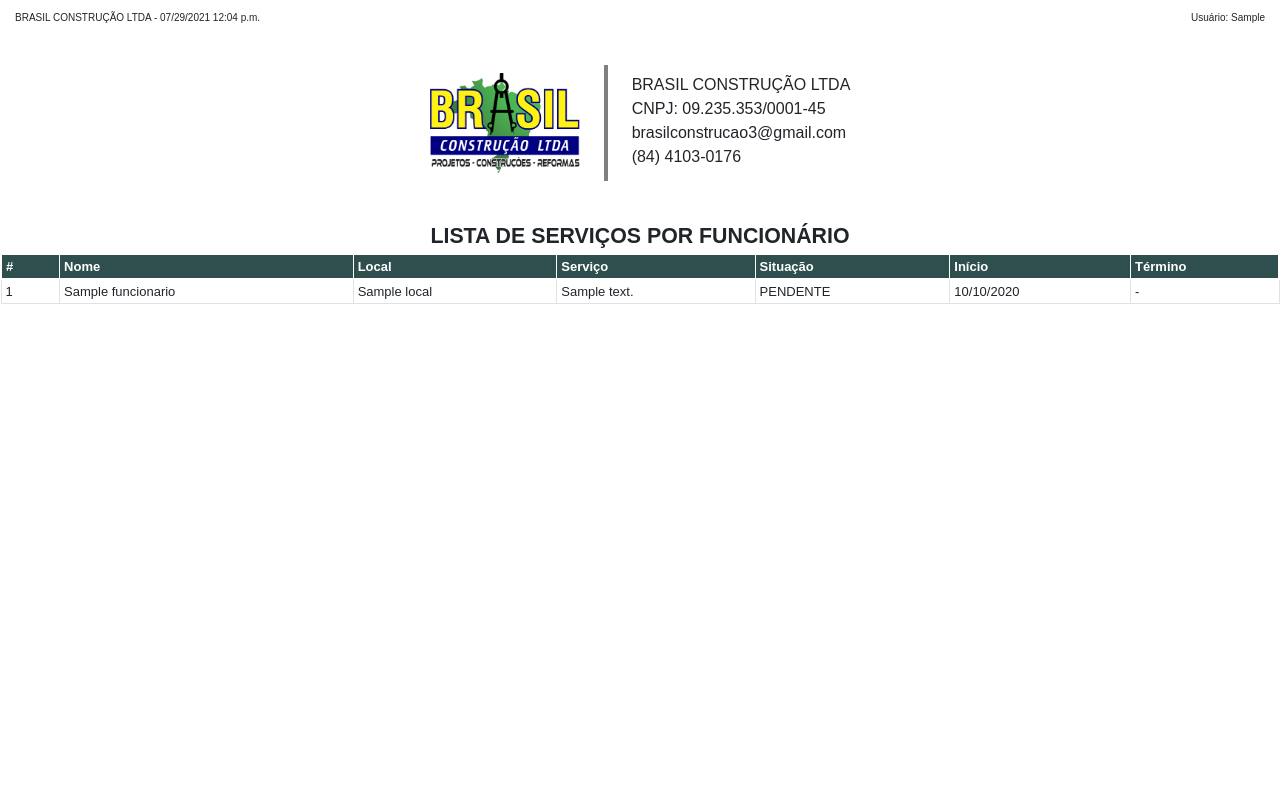
After one commit to endjack/simoERP, a Django app: template simo/templates/servicos/imprimir-lista-servicos-funcionario.html in a window 1280 px wide. The commit adds this page. Run offline with Django 3.2, Linux system fonts and the light colour scheme; the template is opened without the code that fills it: most values are stand-ins (such as "Sample title", 1, 10 or a date in 2020); some libraries are stand-ins or nearby versions.

Commit message:
add impressao List Serviços por Funcionarios

```diff
--- /dev/null
+++ b/simo/templates/servicos/imprimir-lista-servicos-funcionario.html
@@ -0,0 +1,99 @@
+{% load static %}
+<html lang="pt-br">
+
+<head>
+    <meta charset="utf-8" />
+    <link href="{% static 'css/bootstrap.min.css' %}" rel="stylesheet">
+    <link href="{% static 'css/styles.css' %}" rel="stylesheet">
+    <title>O.S. Funcionário</title>
+    <style>
+        @page {
+            size: landscape;
+            margin:1cm;
+        }
+
+
+        @media print {
+            html, body {
+                height: 99%;
+            }
+        }
+        *{ color-adjust: exact;
+            -webkit-print-color-adjust: exact;
+            print-color-adjust: exact;
+        }
+    </style>
+</head>
+
+<body style="font-family: sans-serif;">
+
+<div class="d-flex flex-row bd-highlight mb-3" style="margin: 10px 15px;font-size:10px;">
+  <div class="col-6 d-flex justify-content-start">BRASIL CONSTRUÇÃO LTDA - {% now "SHORT_DATETIME_FORMAT" %}</div>
+  <div class="col-6 d-flex justify-content-end">Usuário: {{usuario_atual}}</div>
+</div>
+
+<div class="row" style="margin-top:40px">
+    <div class="d-flex justify-content-center">
+        <div class="p-2 bd-highlight">
+            <img src="{% static 'imagens/logo1.png' %}" alt="" height="100" width="150">
+        </div>
+        <div class="p-2 bd-highlight" style="border-right: 4px solid gray;"></div>&emsp;
+        <div class="p-2 bd-highlight">
+            BRASIL CONSTRUÇÃO LTDA <br>
+            CNPJ: 09.235.353/0001-45 <br>
+            brasilconstrucao3@gmail.com <br>
+            (84) 4103-0176
+        </div>
+    </div>
+</div>
+
+    <div style="text-align:center; margin-top:40px;font-size:16pt;font-weight:bold;">LISTA DE SERVIÇOS POR FUNCIONÁRIO</div>
+    {% comment %} NA IMPRESSÃO O background-gradient NÃO FUNCIONA {% endcomment %}
+    <table class="table table-sm table-bordered dt-responsive tabela-listar" style="font-size:13px">
+            <thead style="border:solid 2px; border-color:white; background-color: DarkSlateGray; color:white;">
+                <tr>
+                    <th scope="col">#</th>
+                    <th scope="col">Nome</th>
+                    <th scope="col">Local</th>
+                    <th scope="col">Serviço</th>
+                    <th scope="col">Situação</th>
+                    <th scope="col">Início</th>
+                    <th scope="col">Término</th>
+                </tr>
+            </thead>
+            <tbody>
+                {% for funcionario in filter.qs %}
+                <tr>
+                    <td>
+                    <div style="width:15px;">{{forloop.counter}}</div>
+                    </td>
+                    <td>{{funcionario.funcionario.nome}}</td>
+                    <td>{{funcionario.servico.ordem.local}}</td>
+                    <td>{{funcionario.servico.descricao}}</td>
+                    {% if funcionario.servico.finalizado %}
+                    <td>FINALIZADO</td>
+                    {% else %}
+                    <td>{{funcionario.servico.situacao}}</td>
+                    {% endif %}
+                    <td>{{funcionario.servico.data_inicio | date:"d/m/Y"}}</td>
+                    {% if funcionario.servico.finalizado %}
+                    <td>{{funcionario.servico.data_termino | date:"d/m/Y"}}</td>
+                    {% else %}
+                    <td> - </td>
+                    {% endif %}
+                </tr>
+                {% endfor %}
+            </tbody>
+        </table>
+
+
+    <script>
+        (function () {
+            window.print();
+        })();
+    </script>
+
+
+</body>
+
+</html>
--- a/simo/urls.py
+++ b/simo/urls.py
@@ -66,6 +66,7 @@ urlpatterns = [
     path('anexar-imagens-servicos/os/<pk>/servico/<int:idServ>', AnexarImagensServicoView.as_view(), name='anexar-imagens-servicos'),
     path('deletar-imagem/os/<id_ordem>/servico/<idServ>/deletar-imagem/<pk>', DeletarImagemServicoView.as_view(), name='deletar-imagem'),
     path('imprimir-servicos/', ImprimirListaServicosView.as_view(), name='imprimir-servicos'),
+    path('imprimir-servicos-funcionario/', ImprimirListaFuncionarioServicosView.as_view(), name='imprimir-servicos-funcionario'),
 
     #auto-completes
     path('autocomplete-funcionarios/', autocompletefuncionario, name='autocomplete-funcionarios'),
```
Also changed, not shown: servicos/views.py (+27 -12 lines), simo/templates/servicos/listar-servicos-funcionario.html (+4 -4 lines).
